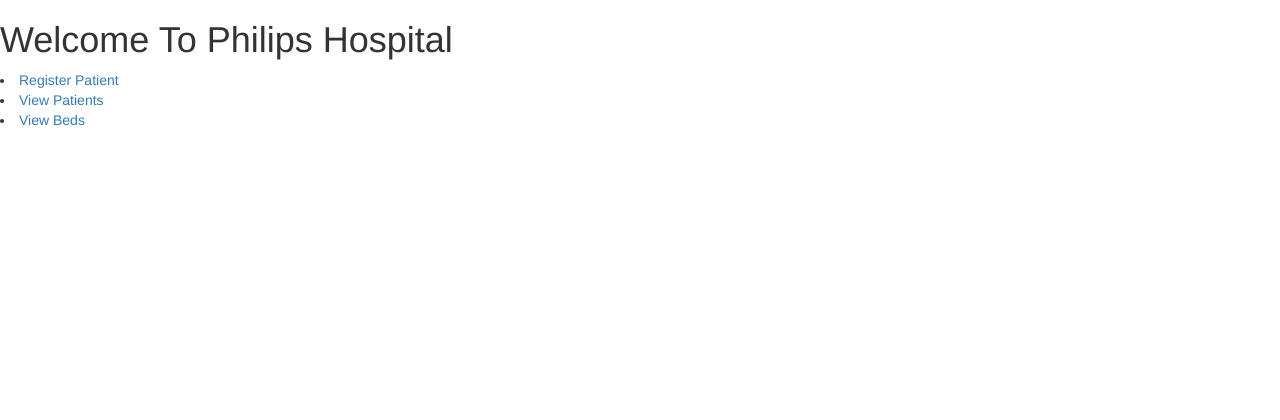
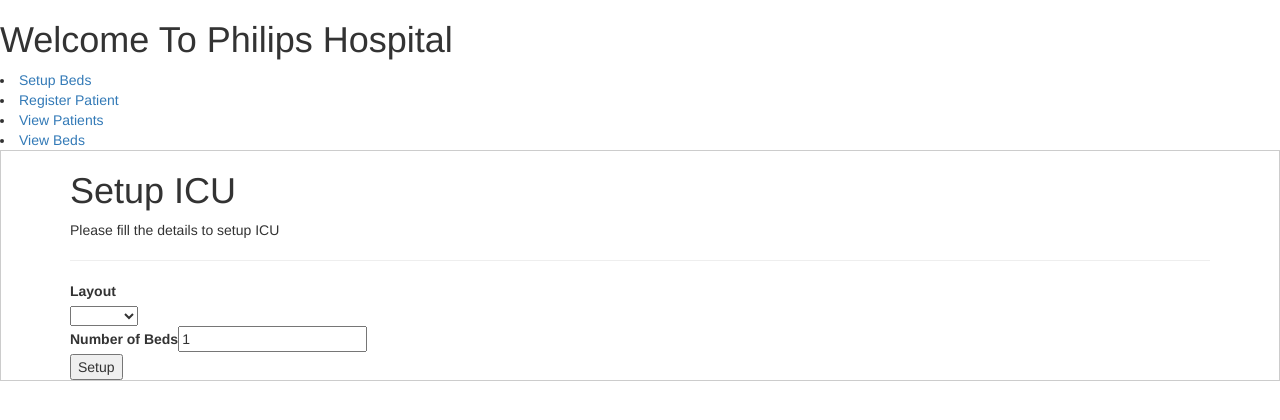
Before and after one commit to Engin-Boot/alert-to-care-s3b6, an Angular app in the folder AlertToCareGUI/GUI/: page /setup in a window 1280 px wide. Before the commit this address led to /. Shown: the top 420 px of the page. Built offline with nearby package versions, Linux system fonts and the light colour scheme.

Commit message:
Added Shape Layouts

```diff
--- a/AlertToCareGUI/GUI/src/app/app-routing.module.ts
+++ b/AlertToCareGUI/GUI/src/app/app-routing.module.ts
@@ -3,6 +3,7 @@ import { Routes, RouterModule } from '@angular/router';
 import { NurseLoginComponent } from './nurse-login/nurse-login.component';
 import { PatientRegistrationComponent } from './patient-registration/patient-registration.component';
 import { RegisterpatientService } from './registerpatient.service';
+import { SetupComponent } from './setup/setup.component';
 import { ViewBedComponent } from './view-bed/view-bed.component';
 import { ViewPatientsComponent } from './view-patients/view-patients.component';
 // import { ViewAndDeletePatientComponent } from './view-and-delete-patient/view-and-delete-patient.component';
@@ -12,7 +13,8 @@ const routes: Routes = [
   {path:"register",component:PatientRegistrationComponent},
   {path:"patients",component:ViewPatientsComponent},
   {path:"login",component:NurseLoginComponent},
-  {path:"beds",component:ViewBedComponent}
+  {path:"beds",component:ViewBedComponent},
+  {path:"setup",component:SetupComponent}
   // {path:"search",component:ViewAndDeletePatientComponent}
 ];
 
--- a/AlertToCareGUI/GUI/src/app/app.component.html
+++ b/AlertToCareGUI/GUI/src/app/app.component.html
@@ -5,7 +5,7 @@
 <h1>
     Welcome To Philips Hospital
 </h1>
-
+<li><a [routerLink]="[ '/setup']">Setup Beds</a></li>
 <li><a [routerLink]="[ '/register']">Register Patient</a></li>
 
 <li><a [routerLink]="[ '/patients']">View Patients</a></li>
--- a/AlertToCareGUI/GUI/src/app/app.module.ts
+++ b/AlertToCareGUI/GUI/src/app/app.module.ts
@@ -11,6 +11,7 @@ import { ViewPatientsComponent } from './view-patients/view-patients.component';
 import { NurseLoginComponent } from './nurse-login/nurse-login.component';
 
 import { ViewBedComponent } from './view-bed/view-bed.component';
+import { SetupComponent } from './setup/setup.component';
 
 
 @NgModule({
@@ -20,7 +21,9 @@ import { ViewBedComponent } from './view-bed/view-bed.component';
     ViewPatientsComponent,
     NurseLoginComponent,
 
-    ViewBedComponent
+    ViewBedComponent,
+
+    SetupComponent
   ],
   imports: [
     BrowserModule,
--- a/AlertToCareGUI/GUI/src/app/registerpatient.service.ts
+++ b/AlertToCareGUI/GUI/src/app/registerpatient.service.ts
@@ -34,4 +34,10 @@ export class RegisterpatientService {
   public resetThestatus(bed){
     return this.http.post("http://localhost:8082/resetAlert",bed,{responseType:'text' as 'json'});
   }
+  public setupICU(n){
+    return this.http.get("http://localhost:8082/ICU/"+n);
+  }
+  public setupLshape(n){
+    return this.http.get("http://localhost:8082/Lshape/"+n);
+  }
 }
--- /dev/null
+++ b/AlertToCareGUI/GUI/src/app/setup/setup.component.html
@@ -0,0 +1,27 @@
+<form style="border:1px solid #ccc">
+    <div class="container">
+      <h1>Setup ICU</h1>
+      <p>Please fill the details to setup ICU</p>
+      <hr>
+
+        <label for="layout"><b>Layout</b></label>
+      <br>
+      <select required [(ngModel)]="shape.dept" name="dept">
+        <option value="ICU">ICU</option>
+        <option value="Lshape">Lshape</option>
+      </select>
+      <br>
+      <!-- <input type="text" placeholder="Enter Layout" name="client_layout" required [(ngModel)]="client_layout"> -->
+
+      <label for="no_of_beds"><b>Number of Beds</b></label>
+      <input type="number" placeholder="Number of Beds" name="no_of_beds" required [(ngModel)]="shape.nbed">
+
+      <div class="clearfix">
+        <table>
+          <tr><td>
+            <button type="button" class="setupbtn" (click)="registerType(shape.dept,shape.nbed)">Setup</button>
+          </td></tr>
+        </table>
+      </div>
+    </div>
+  </form>
--- /dev/null
+++ b/AlertToCareGUI/GUI/src/app/setup/setup.component.ts
@@ -0,0 +1,44 @@
+import { Component, OnInit } from '@angular/core';
+import { RegisterpatientService } from '../registerpatient.service';
+import { Shape } from '../shape';
+
+@Component({
+  selector: 'app-setup',
+  templateUrl: './setup.component.html',
+  styleUrls: ['./setup.component.css']
+})
+export class SetupComponent implements OnInit {
+  shape:Shape=new Shape(1,"");
+  message:any;
+
+  constructor(private patientService:RegisterpatientService) { }
+
+
+
+
+  ngOnInit(): void {
+  }
+    public registerType(shape:string,n:number){
+      console.log(shape);
+
+      if(shape=="Lshape"){
+
+        let resp=this.patientService.setupLshape(n);
+        resp.subscribe((data)=>this.message=data);
+      }
+      if(shape="ICU"){
+        let resp=this.patientService.setupICU(n);
+          resp.subscribe((data)=>this.message=data);
+      }
+    }
+  // public addICU(shape:string,n:number){
+  //   let resp=this.patientService.setupICU(shape,n);
+  //   resp.subscribe((data)=>this.message=data);
+  //   }
+  //   public addlshaped(shape:string,n:number){
+  //     let resp=this.patientService.setupLshape(shape,n);
+  //   resp.subscribe((data)=>this.message=data);
+  //   }
+
+
+}
--- /dev/null
+++ b/AlertToCareGUI/GUI/src/app/shape.ts
@@ -0,0 +1,6 @@
+export class Shape{
+    constructor(
+        public nbed:number,
+        public dept:string
+    ){}
+}
```
Also changed, not shown: AlertToCareGUI/GUI/src/app/setup/setup.component.css (added), 1 other file (tests, documents, lock files or other folders).
